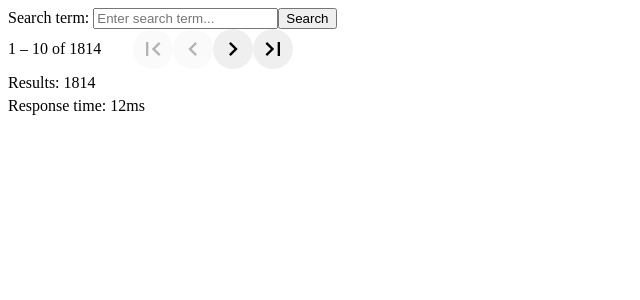
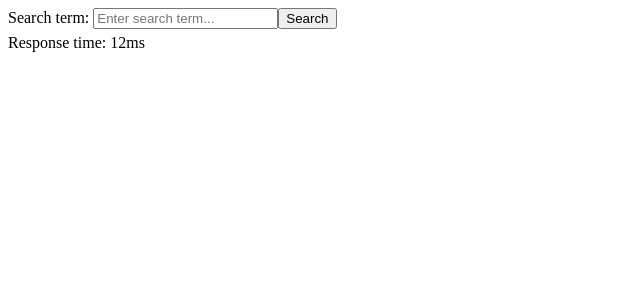
Before and after one commit to malcalevak/google-books-search, an Angular app: page / in a window 1280 px wide. Shown: the top 300 px of the page, without its empty margins (0-640 px from the left). Built offline with nearby package versions, Linux system fonts and the light colour scheme.

Commit message:
Pagination "fixes"

```diff
--- a/src/app/book/book.component.html
+++ b/src/app/book/book.component.html
@@ -9,17 +9,13 @@
     </section>
 </ng-container>
 <mat-paginator
-    *ngIf="totalResults > 0"
+    *ngIf="books.length > 0 || pageIndex > 0"
     (page)="handlePageEvent($event)"
     [length]="totalResults"
     [hidePageSize]=true
     [pageSize]="pageSize"
-    [showFirstLastButtons]="showFirstLastButtons"
     [pageIndex]="pageIndex">
 </mat-paginator>
-<p *ngIf="totalResults > 0" class="totalResults">
-    Results: {{ totalResults }}
-</p>
 <p *ngIf="responseTime > 0" class="responseTime">
     Response time: {{ responseTime }}ms
 </p>
--- a/src/app/book/book.component.scss
+++ b/src/app/book/book.component.scss
@@ -40,8 +40,9 @@
         justify-content: start !important;
         padding-left: 0 !important;
     }
+    //We can't determine the total results, so we're faking it, and need to hide this
     & .mat-paginator-range-label {
-        margin-left: 0 !important;
+        display: none;
     }
     & .mat-icon-button:focus {
         outline: black auto 1px;
--- a/src/app/book/book.component.ts
+++ b/src/app/book/book.component.ts
@@ -13,14 +13,15 @@ export class BookComponent {
   @Input() books: Book[] = new Array;
   @Output() pageEvent = new EventEmitter<PageEvent>();
 
-  totalResults = 1814;//needs actual value
+  totalResults = 11;//this.books.length + 1;//not returned from API, if we get 10 results, assume another page
   responseTime = 12;//needs actual value
 
   pageSize = 10;
   pageIndex = 0;
-  showFirstLastButtons = true;
 
   handlePageEvent(event: PageEvent) {
     this.pageEvent.emit(event);
+    this.pageIndex = event.pageIndex;
+    this.totalResults = event.pageIndex*10 + this.books.length + 1
   }
 }
```
